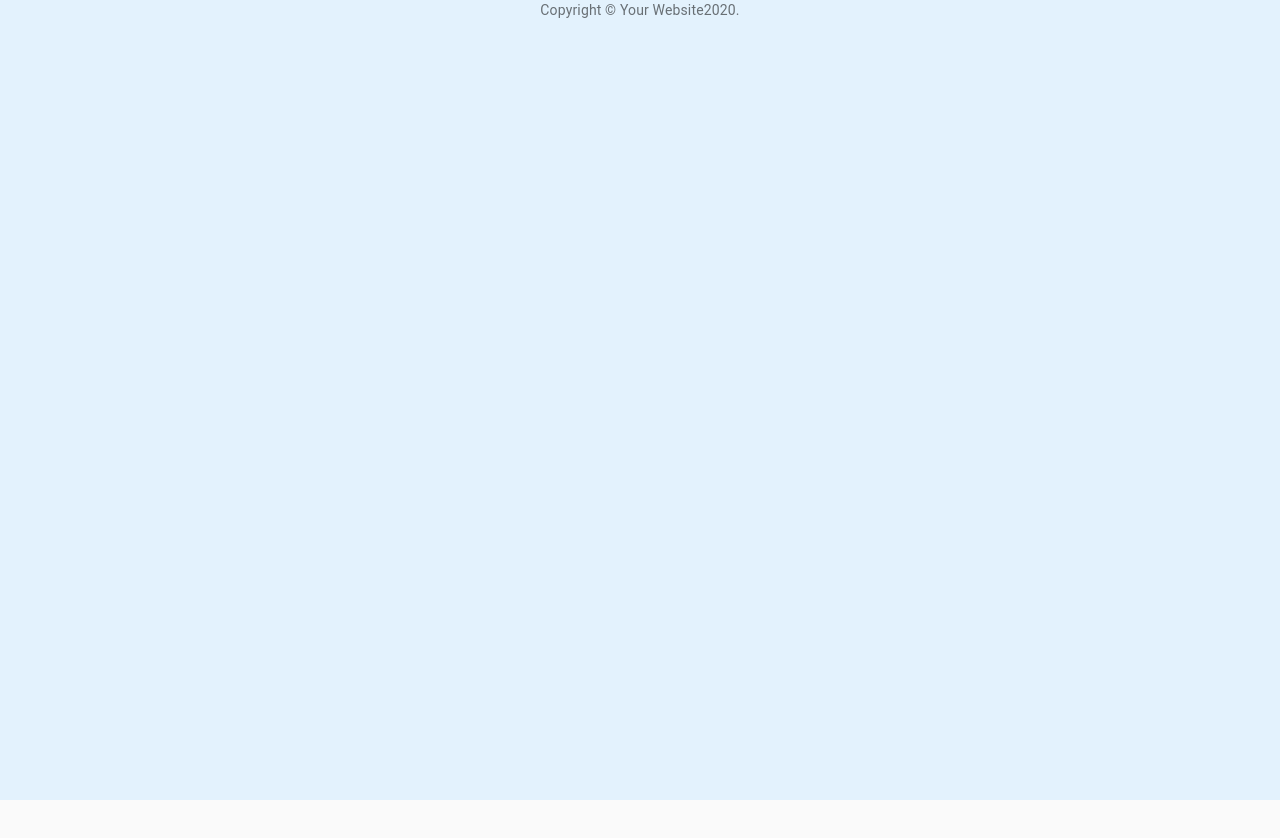
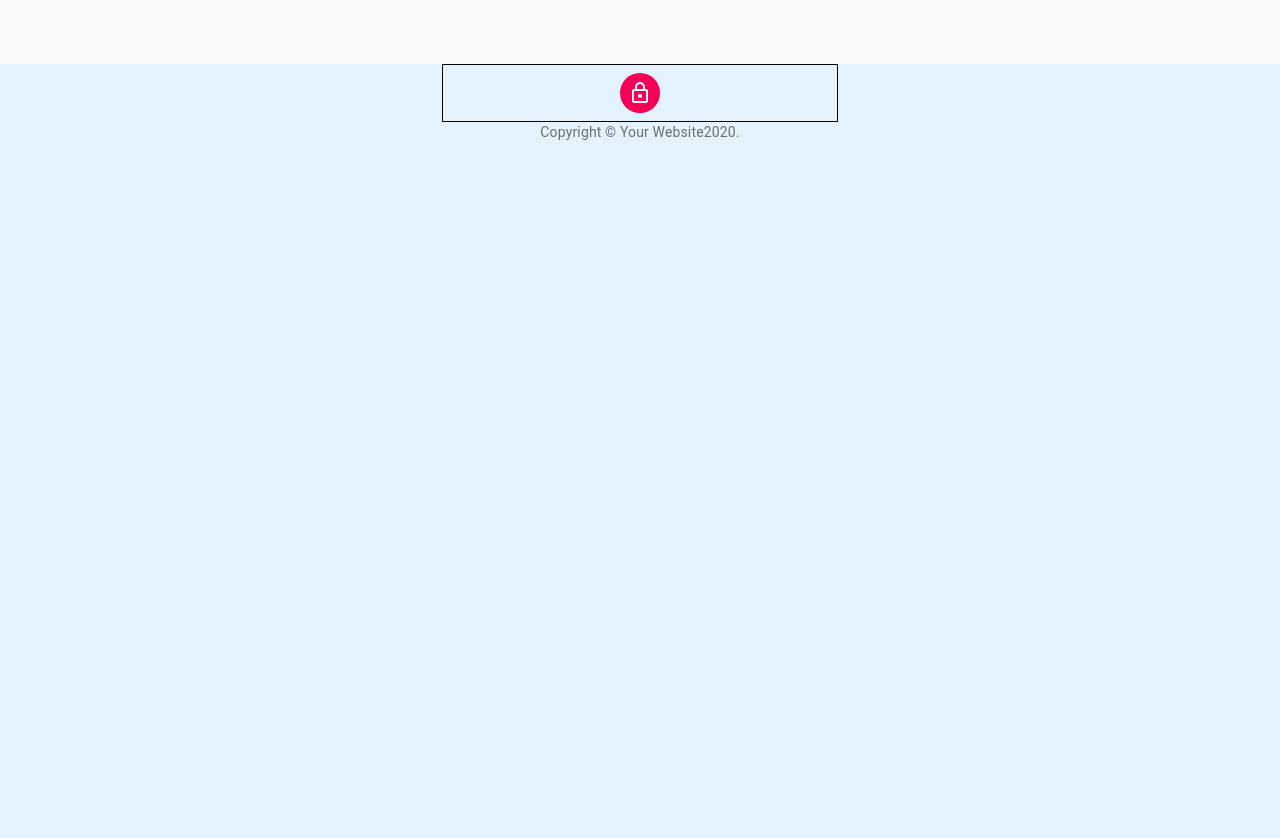
Before and after one commit to nmoras/new-ui, a React (Create React App) app in the folder material-ui-react/: page / in a window 1280 px wide. Shown: the top 838 px of the page. Before the commit the page ends 800 px from the top, so only its background shows below. Built offline with nearby package versions, Linux system fonts and the light colour scheme.

Commit message:
shows material ui icons

```diff
--- a/material-ui-react/package.json
+++ b/material-ui-react/package.json
@@ -4,6 +4,7 @@
   "private": true,
   "dependencies": {
     "@material-ui/core": "^4.11.0",
+    "@material-ui/icons": "^4.9.1",
     "@testing-library/jest-dom": "^5.11.5",
     "@testing-library/react": "^11.1.0",
     "@testing-library/user-event": "^12.1.10",
--- a/material-ui-react/src/App.js
+++ b/material-ui-react/src/App.js
@@ -11,7 +11,6 @@ function App() {
 
 
   return (
-
     <>
       <CssBaseline />
       <Container maxWidth="lg" className='App-header'>
--- a/material-ui-react/src/components/SignIn.js
+++ b/material-ui-react/src/components/SignIn.js
@@ -8,7 +8,7 @@ import Checkbox from '@material-ui/core/Checkbox';
 import Link from '@material-ui/core/Link';
 import Grid from '@material-ui/core/Grid';
 import Box from '@material-ui/core/Box';
-// import LockOutlinedIcon from '@material-ui/icons/LockOutlined';
+import LockOutlinedIcon from '@material-ui/icons/LockOutlined';
 import Typography from '@material-ui/core/Typography';
 import { makeStyles } from '@material-ui/core/styles';
 import Container from '@material-ui/core/Container';
@@ -48,9 +48,15 @@ const useStyles = makeStyles((theme) => ({
 }));
 
 function SignIn() {
+    const classes = useStyles();
     return (
         <Container component='main' maxWidth='xs'>
-
+            <CssBaseline />
+            <div className={classes.paper}>
+                <Avatar className={classes.avatar}>
+                    <LockOutlinedIcon />
+                </Avatar>
+            </div>
             <Box>
                 <Copyright />
             </Box>
```
Also changed, not shown: 1 other file (tests, documents, lock files or other folders).
